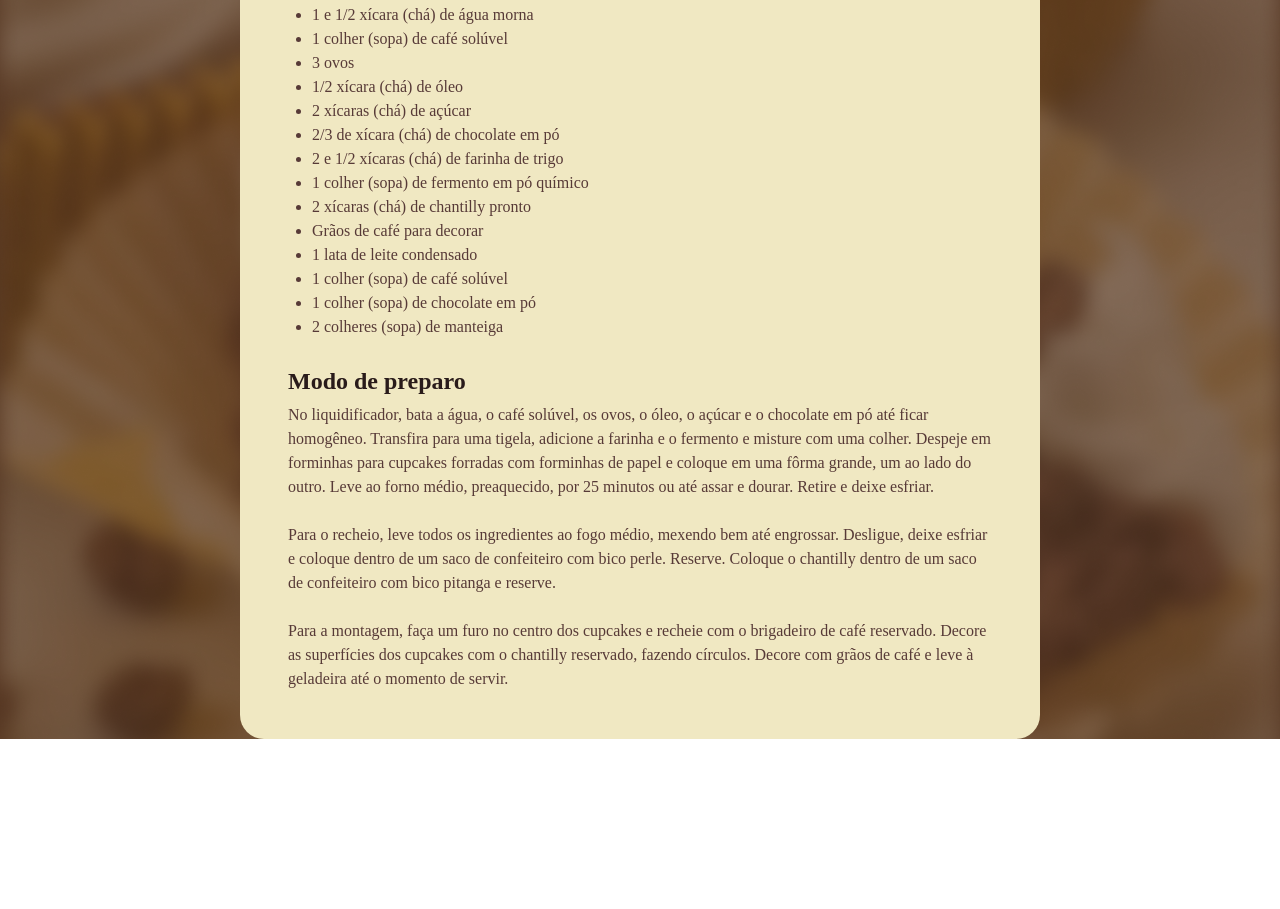
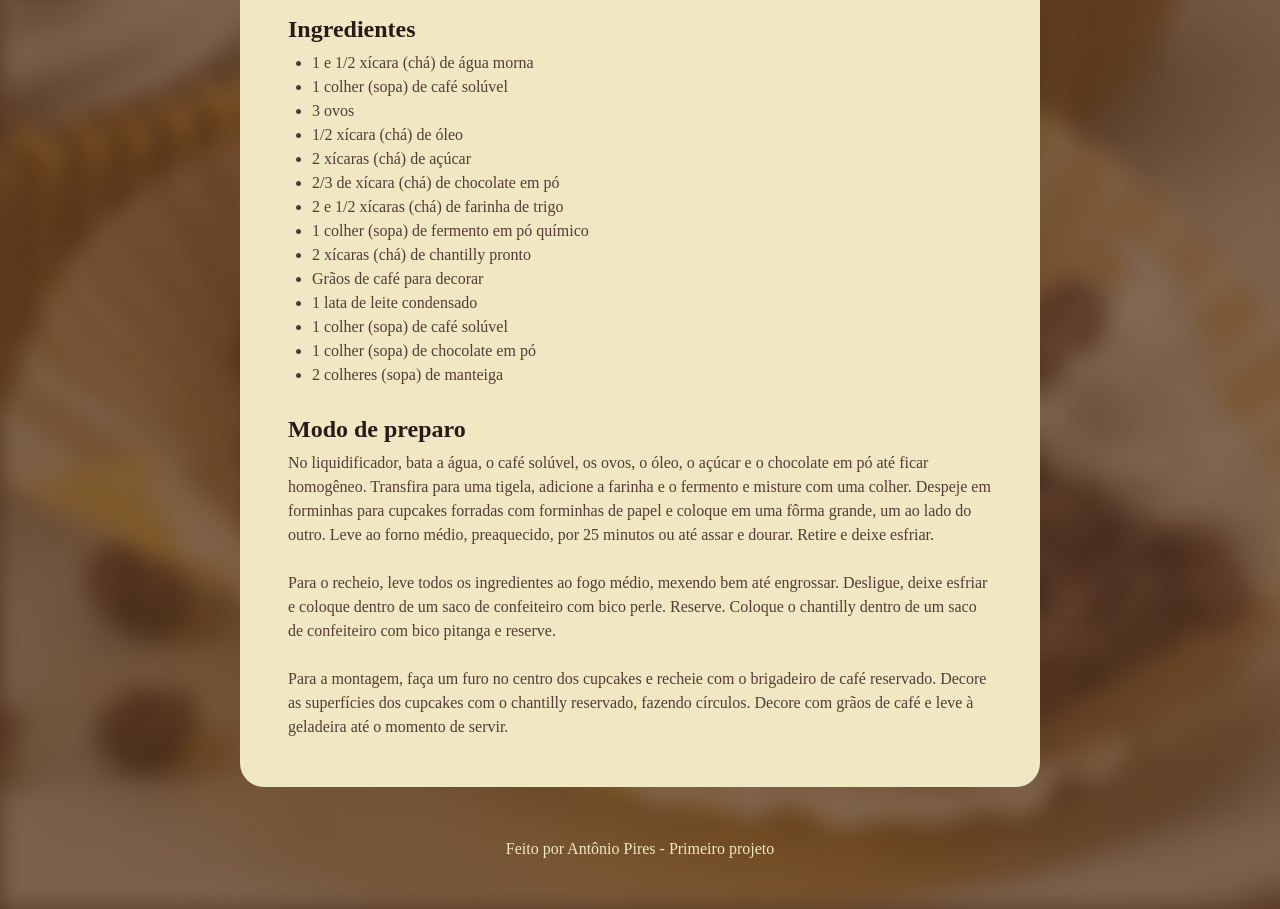
Before and after one commit to antoniopires-tech/Projeto-Receita, a plain HTML site: page index.html in a window 1280 px wide. Shown: the part 708-1617 px from the top of the page. Before the commit the page ends 1447 px from the top, so only its background shows below. Drawn offline with Linux system fonts and the light colour scheme; a web font is replaced by a local one.

Commit message:
adicionando footer

```diff
--- a/index.html
+++ b/index.html
@@ -72,5 +72,6 @@
         </section>
       </main>
     </div>
+    <footer>Feito por Antônio Pires - Primeiro projeto</footer>
   </body>
 </html>
--- a/style.css
+++ b/style.css
@@ -20,7 +20,7 @@ body {
   padding: 24px;
   background-color: #f0e8c2;
   border-radius: 24px;
-  margin: auto auto;
+  margin: 48px auto 2px;
 }
 
 img {
@@ -59,3 +59,9 @@ h2 {
 ul {
   padding-left: 24px;
 }
+
+footer {
+  color: #f0e8c2;
+  text-align: center;
+  padding: 48px;
+}
```
